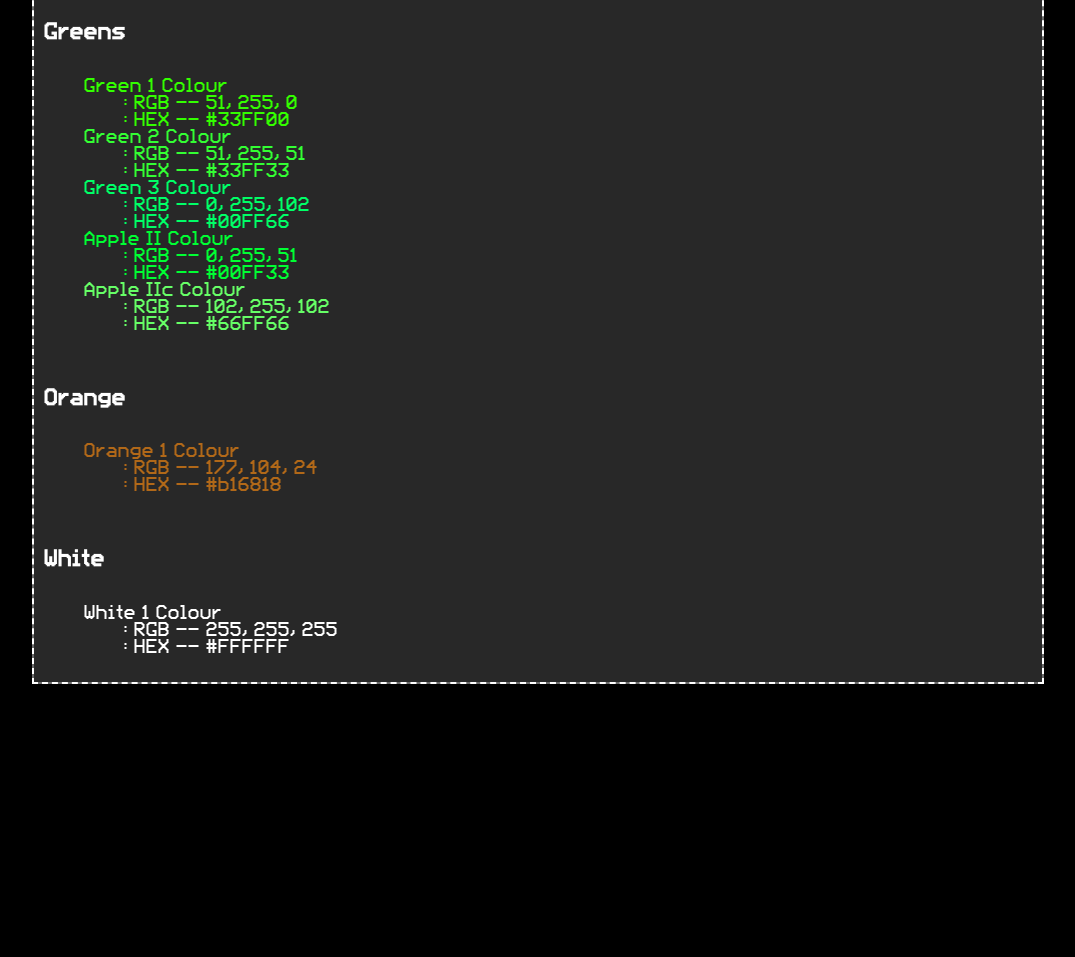
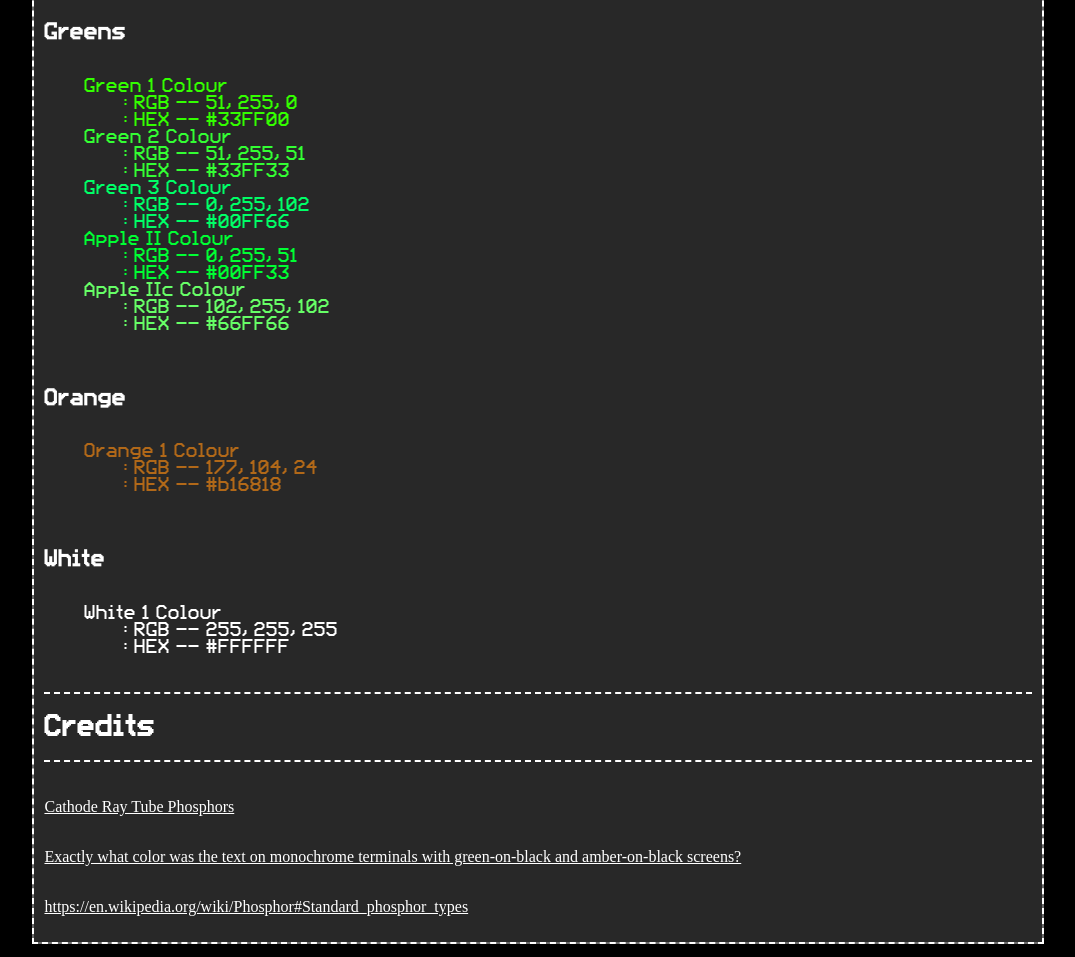
Before and after one commit to lostjarred/WEB-Terminal-Colours, a plain HTML site: page index.html in a window 1280 px wide. Shown: the part 551-1508 px from the top of the page, without its empty margins (102-1177 px from the left). Before the commit the page ends 1248 px from the top, so only its background shows below. Drawn offline with Linux system fonts and the light colour scheme.

Commit message:
add credits section

```diff
--- a/index.html
+++ b/index.html
@@ -21,7 +21,10 @@
             .border-botttom {
                 border-bottom: 2px dashed #FFFFFF;
             }
-            h1, h2, h3 {
+            .border-top {
+                border-top: 2px dashed #FFFFFF;
+            }
+            h1, h2, h3, a {
                 color: #FFFFFF;
             }
             @media screen and (min-width: 900px) {
@@ -167,6 +170,14 @@
                         </li>
                     </ul>
                 </div>
+                <div class="col border-botttom border-top">
+                    <h2>Credits</h2>
+                </div>
+                <div class="col">
+                    <p> <a href="http://www.bunkerofdoom.com/tubes/crt/crt_phosphor_research.pdf"> Cathode Ray Tube Phosphors </a> </p>
+                    <p> <a href="https://retrocomputing.stackexchange.com/questions/12835/exactly-what-color-was-the-text-on-monochrome-terminals-with-green-on-black-and"> Exactly what color was the text on monochrome terminals with green-on-black and amber-on-black screens?</a> </p>
+                    <p> <a href="https://en.wikipedia.org/wiki/Phosphor#Standard_phosphor_types">https://en.wikipedia.org/wiki/Phosphor#Standard_phosphor_types</a> </p>
+                </div>
             </div>
         </div>
     </body>
```
